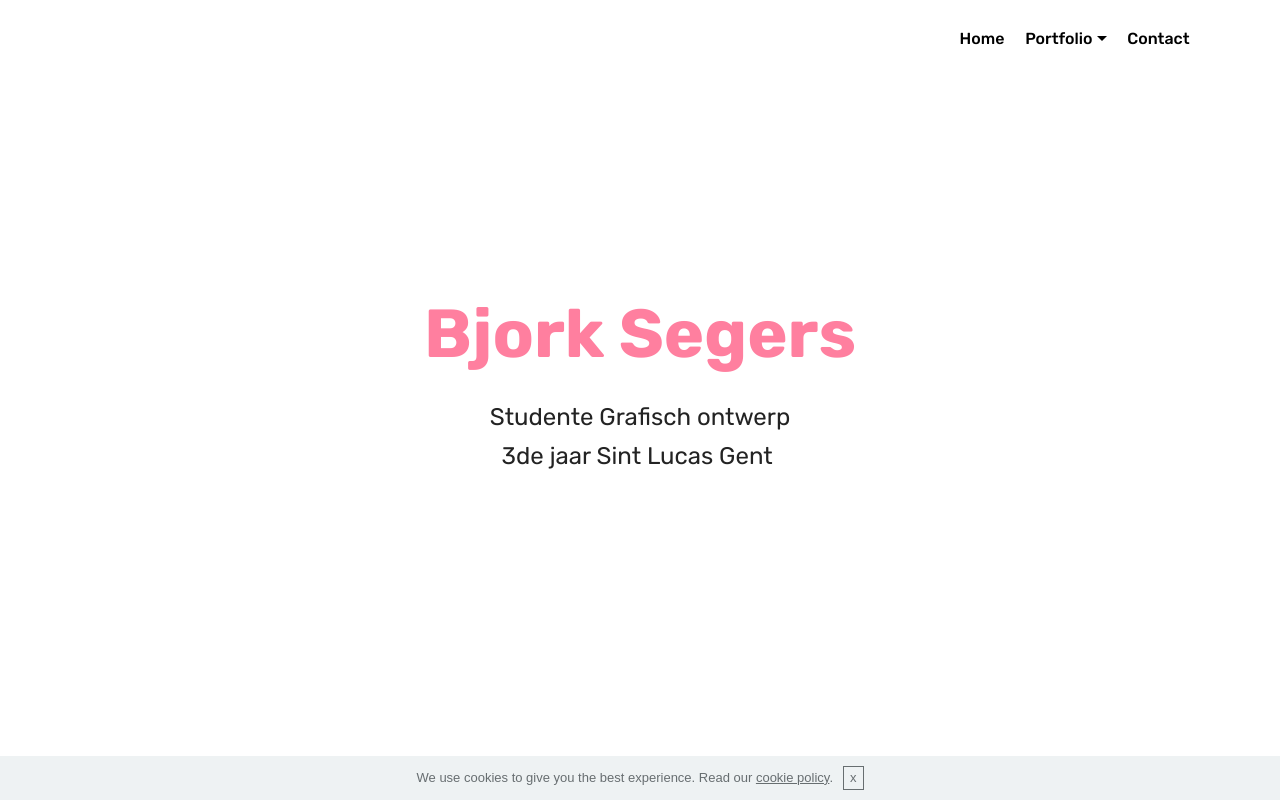
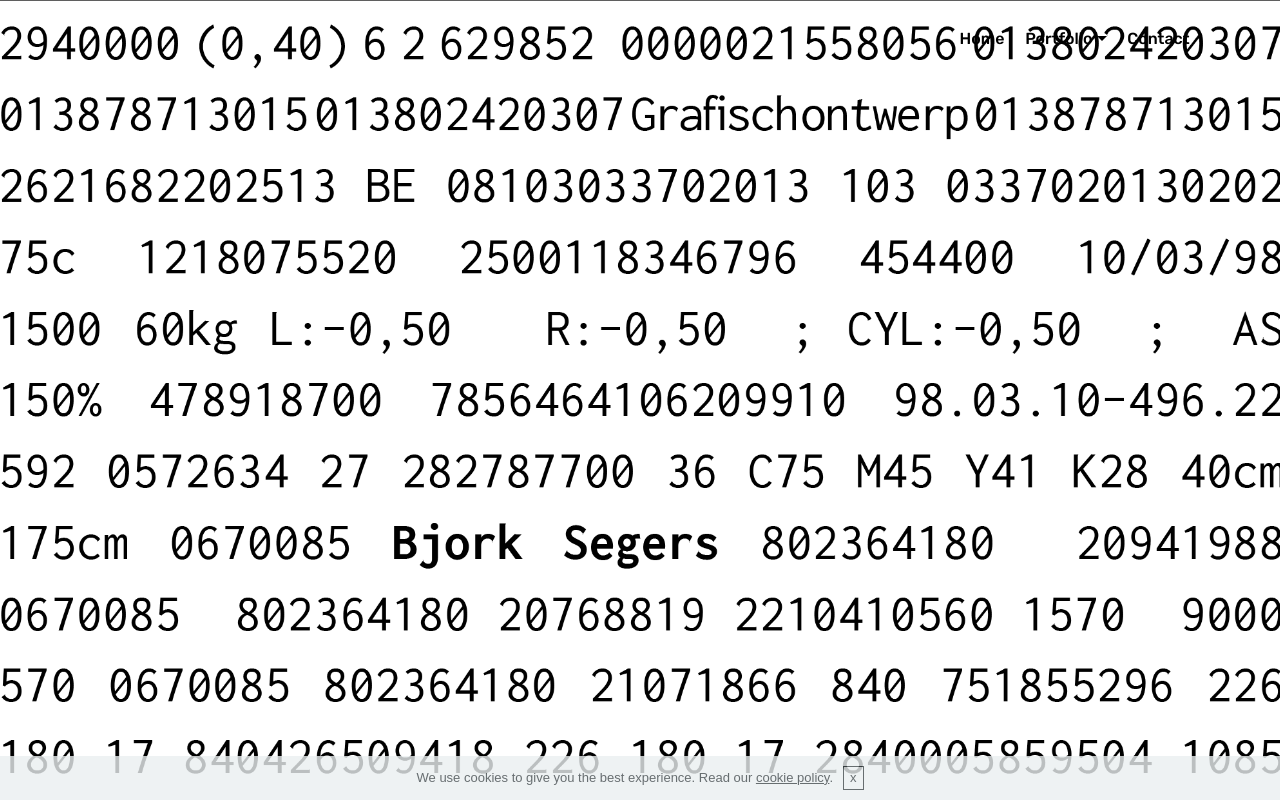
Before and after one commit to bjorkportfolio/3BA, a plain HTML site: page index.html in a window 1280 px wide. Drawn offline with Linux system fonts and the light colour scheme.

Commit message:
create github pages

```diff
--- a/assets/mobirise/css/mbr-additional.css
+++ b/assets/mobirise/css/mbr-additional.css
@@ -1774,14 +1774,14 @@ body {
   color: #ffffff !important;
 }
 .cid-r5ImtAlkeP {
-  background-color: #ffffff;
+  background-image: url("../../../assets/images/schermafbeelding-2019-02-16-om-16.52.32-1.png");
 }
 .cid-r5ImtAlkeP .mbr-text,
 .cid-r5ImtAlkeP .mbr-section-btn {
   color: #232323;
 }
 .cid-r5ImtAlkeP H1 {
-  color: #ff7f9f;
+  color: #232323;
 }
 .cid-r5Io4yIGYY .navbar {
   background: #ffffff;
--- a/index.html
+++ b/index.html
@@ -42,7 +42,7 @@
 
 
 
-    <nav class="navbar navbar-expand beta-menu navbar-dropdown align-items-center navbar-toggleable-sm">
+    <nav class="navbar navbar-expand beta-menu navbar-dropdown align-items-center navbar-toggleable-sm bg-color transparent">
         <button class="navbar-toggler navbar-toggler-right" type="button" data-toggle="collapse" data-target="#navbarSupportedContent" aria-controls="navbarSupportedContent" aria-expanded="false" aria-label="Toggle navigation">
             <div class="hamburger">
                 <span></span>
@@ -71,7 +71,7 @@
     </nav>
 </section>
 
-<section class="engine"><a href="https://mobiri.se/b">create a site for free</a></section><section class="header6 cid-r5ImtAlkeP mbr-fullscreen" id="header6-f">
+<section class="engine"><a href="https://mobiri.se/b">how to create a website for free</a></section><section class="header6 cid-r5ImtAlkeP mbr-fullscreen mbr-parallax-background" id="header6-f">
 
 
 
@@ -80,10 +80,8 @@
     <div class="container">
         <div class="row justify-content-md-center">
             <div class="mbr-white col-md-10">
-                <h1 class="mbr-section-title align-center mbr-bold pb-3 mbr-fonts-style display-1">
-                    Bjork Segers</h1>
-                <p class="mbr-text align-center pb-3 mbr-fonts-style display-5">
-                    Studente Grafisch ontwerp<br>3de jaar Sint Lucas Gent&nbsp;</p>
+
+
 
             </div>
         </div>
@@ -97,11 +95,12 @@
   <script src="assets/popper/popper.min.js"></script>
   <script src="assets/tether/tether.min.js"></script>
   <script src="assets/bootstrap/js/bootstrap.min.js"></script>
-  <script src="assets/smoothscroll/smooth-scroll.js"></script>
   <script src="assets/cookies-alert-plugin/cookies-alert-core.js"></script>
   <script src="assets/cookies-alert-plugin/cookies-alert-script.js"></script>
   <script src="assets/dropdown/js/script.min.js"></script>
   <script src="assets/touchswipe/jquery.touch-swipe.min.js"></script>
+  <script src="assets/parallax/jarallax.min.js"></script>
+  <script src="assets/smoothscroll/smooth-scroll.js"></script>
   <script src="assets/theme/js/script.js"></script>
 
 
```
Also changed, not shown: 2017.html (+1 -1 lines), 2018.html (+1 -1 lines), 2019.html (+1 -1 lines), assets/images/hashes.json (+1 -1 lines), contact.html (+2 -2 lines), assets/images/schermafbeelding-2019-02-16-om-16.52.32-1.png (added), 1 other file.
